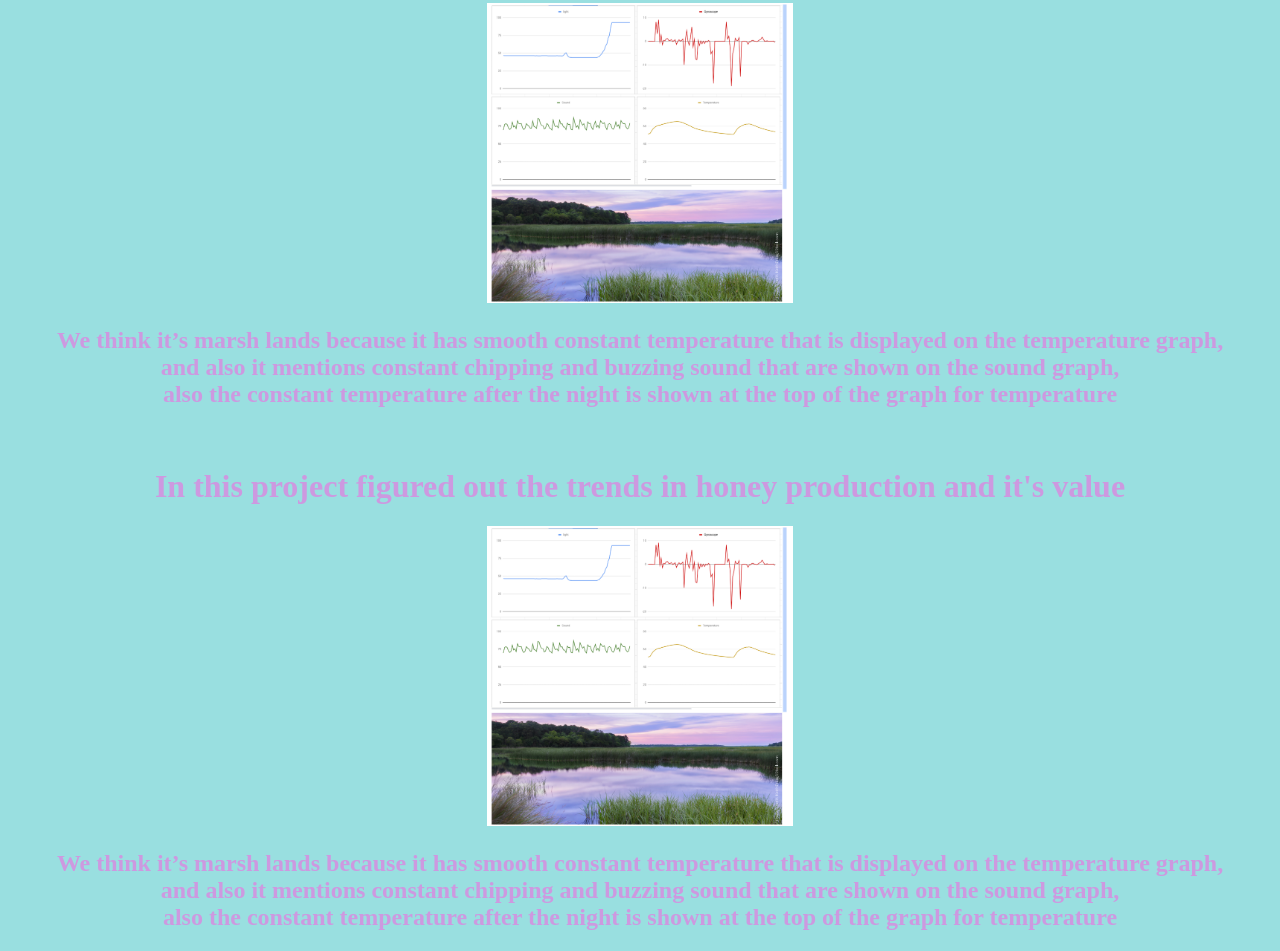
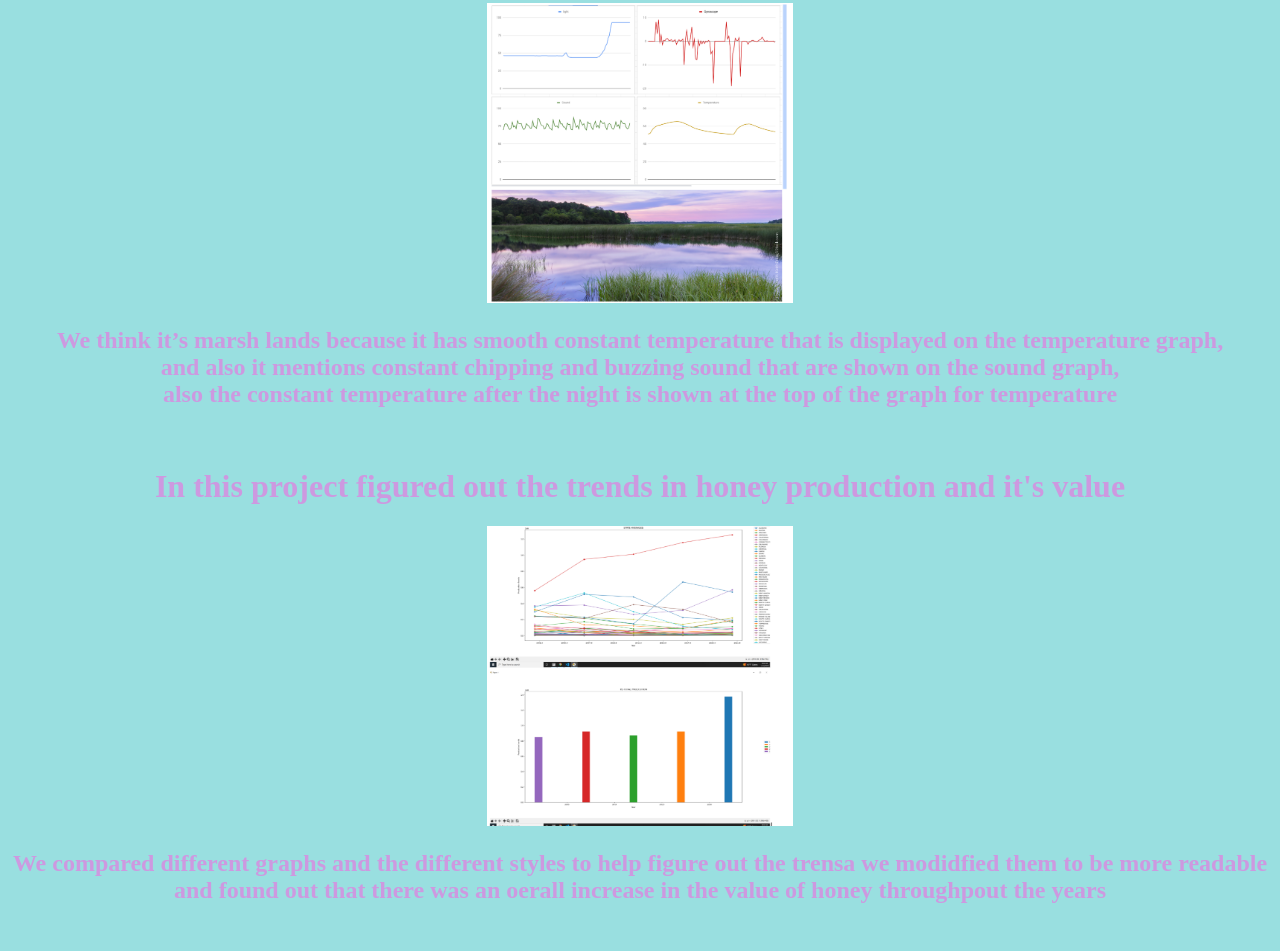
Before and after one commit to KatyaIegorova/Kateryna-Iegorova., a plain HTML site: page portfolio.html in a window 1280 px wide. Shown: the part 2761-3712 px from the top of the page. After the commit the page ends 3685 px from the top, so only its background shows below. Drawn offline with Linux system fonts and the light colour scheme.

Commit message:
Update portfolio.html

```diff
--- a/portfolio.html
+++ b/portfolio.html
@@ -43,8 +43,8 @@
       </a>
       <br>
 	     <h1 style="color:#cd99e0;">  In this project figured out the trends in honey production and it's value</h1>
-        <img src="https://github.com/KatyaIegorova/Kateryna-Iegorova./blob/main/Screenshot%20(6).png?raw=true" height="300">
-<h2 style="color:#cd99e0;">We think it’s marsh lands because it has smooth constant temperature that is displayed on the temperature graph,<br> and also it mentions constant chipping and buzzing sound that are shown on the sound graph,<br> also the constant temperature after the night is shown at the top of the graph for temperature </h2>
+        <img src="https://github.com/KatyaIegorova/Kateryna-Iegorova./blob/main/Screenshot%20(16).png?raw=true" height="300">
+<h2 style="color:#cd99e0;">We compared different graphs and the different styles to help figure out the trensa we modidfied them to be more readable and found out that there was an oerall increase in the value of honey throughpout the years </h2>
       </a>
     </center>
 	  </body>
```
